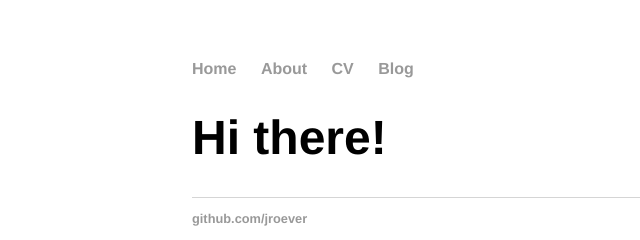
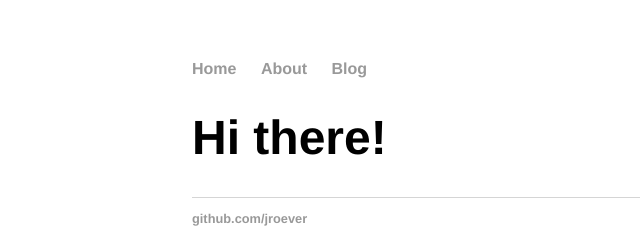
Before and after one commit to jroever/jroever.github.io, a plain HTML site: page index.html in a window 1280 px wide. Shown: the full height of the page, 0-640 px from the left. Drawn offline with Linux system fonts and the light colour scheme; files that its build step writes are made by us from their sources.

Commit message:
Update index.html

```diff
--- a/index.html
+++ b/index.html
@@ -10,7 +10,6 @@
     		<ul>
         		<li><a href="/">Home</a></li>
 	        	<li><a href="/about">About</a></li>
-        		<li><a href="/cv">CV</a></li>
         		<li><a href="/blog">Blog</a></li>
     		</ul>
 		</nav>
```
